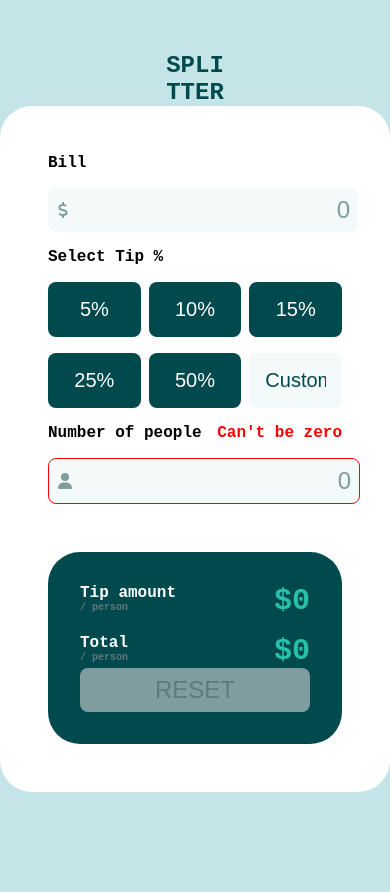
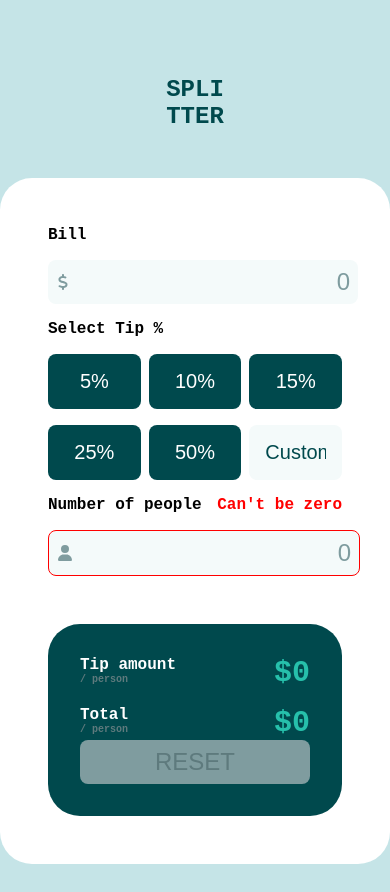
Before and after one commit to NicolaVolta/TipCalculator, a React (Vite) app: page / in a window 390 px wide. Before the commit the page ends 844 px from the top, so only its background shows below. Built offline with nearby package versions, Linux system fonts and the light colour scheme.

Commit message:
Fix the title disappeared in mobile view

```diff
--- a/src/pages/App.scss
+++ b/src/pages/App.scss
@@ -34,7 +34,7 @@
     }
 
     .tip-page {
-        gap: 0rem;
+        margin-top:3rem;
     }
 }
 
```
